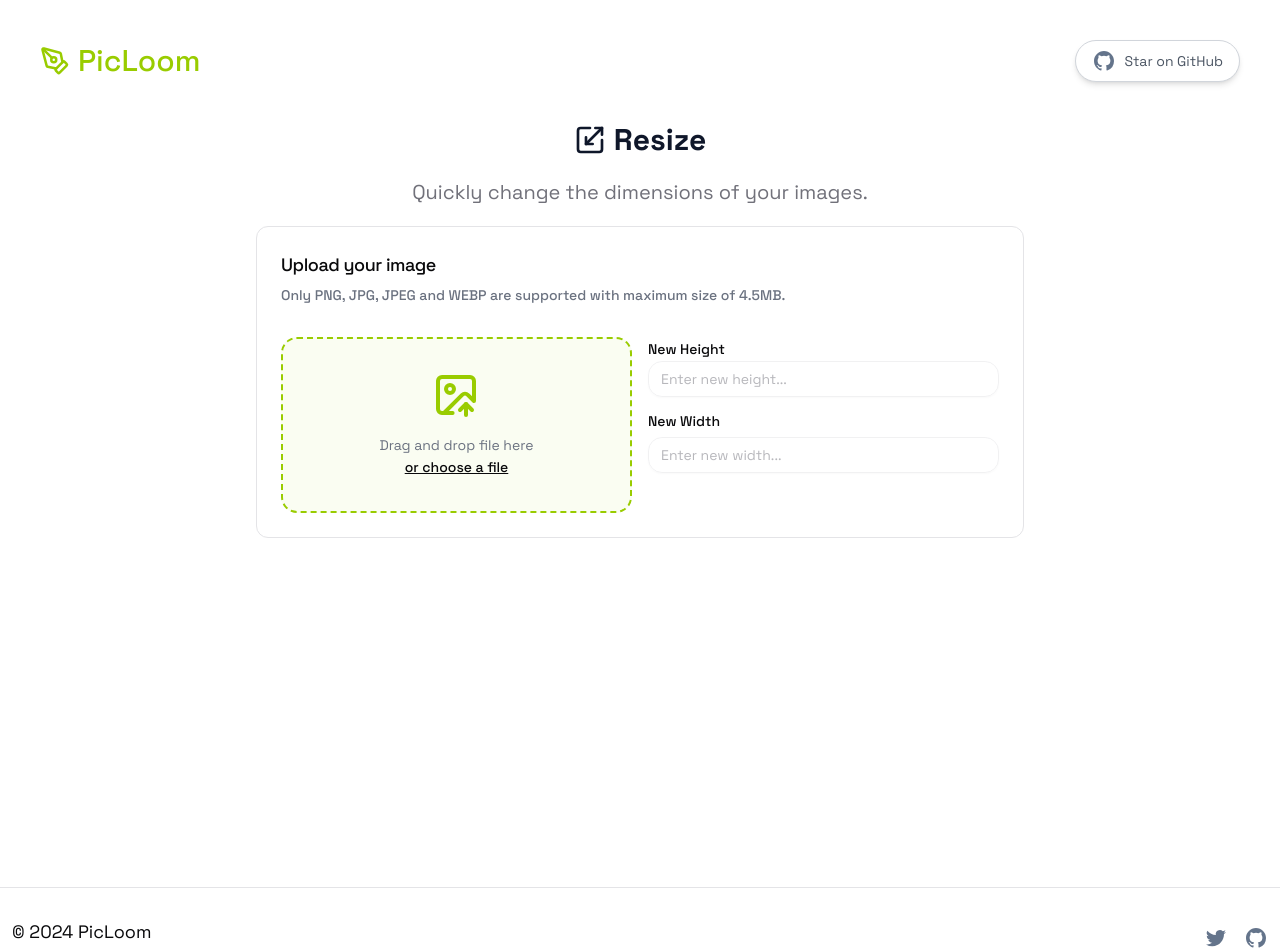
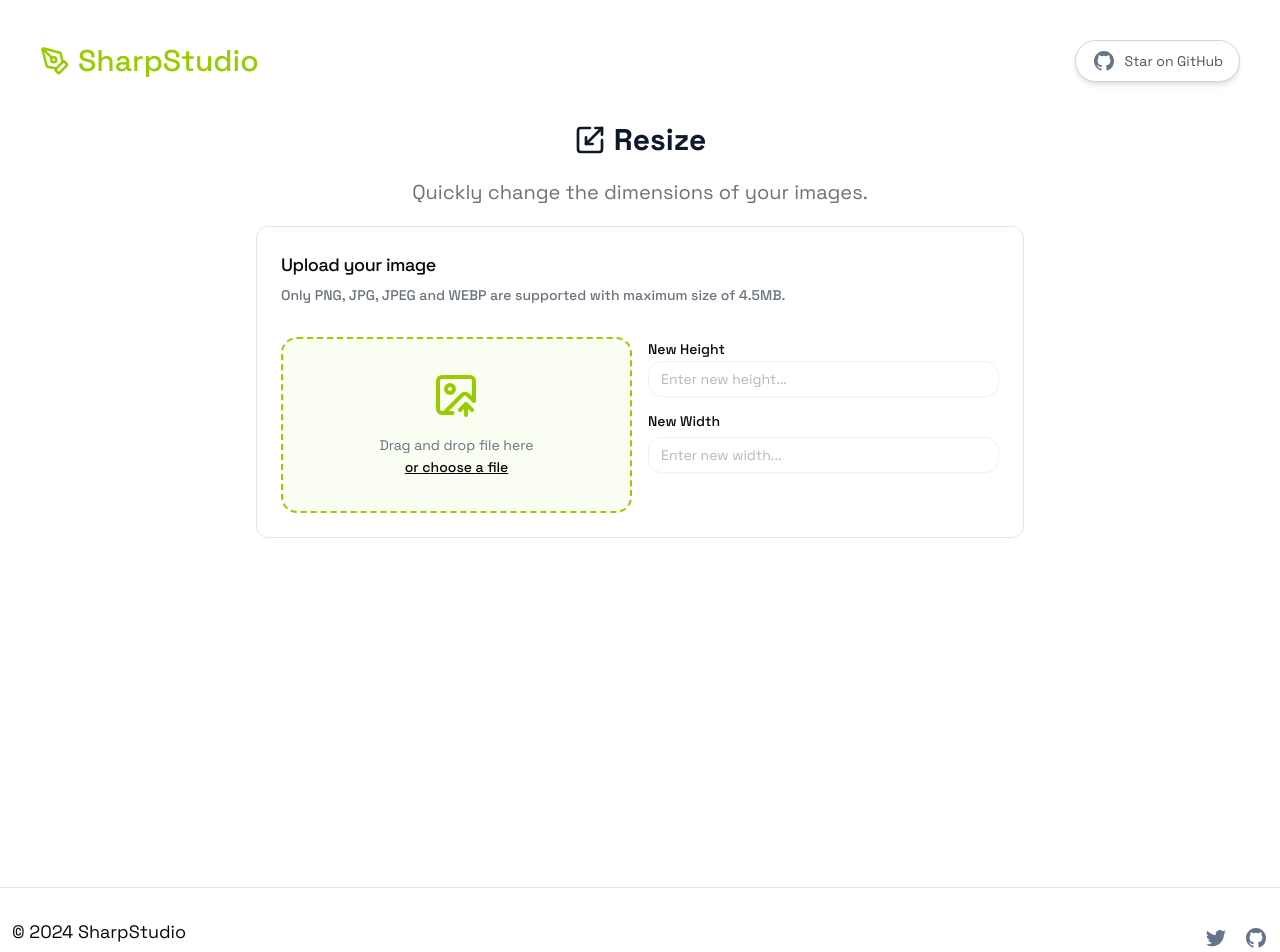
Before and after one commit to ahmedsomaa/sharp-studio, a Next.js app: page /resize in a window 1280 px wide. Shown: the top 952 px of the page. Built offline with nearby package versions, Linux system fonts and the light colour scheme.

Commit message:
change app name to sharp studio

```diff
--- a/components/Footer.tsx
+++ b/components/Footer.tsx
@@ -4,7 +4,7 @@ import Twitter from "./icons/Twitter";
 export default function Footer() {
   return (
     <footer className="container mx-auto my-5 flex h-16 flex-col items-center justify-between space-y-3 border-t px-3 pt-4 text-center sm:h-20 sm:flex-row sm:pt-2 md:text-lg">
-      <div>© {new Date().getFullYear()} PicLoom</div>
+      <div>© {new Date().getFullYear()} SharpStudio</div>
       <div className="flex space-x-4 pb-4 sm:pb-0">
         <a
           href="https://twitter.com/abokahfa"
--- a/components/Heading.tsx
+++ b/components/Heading.tsx
@@ -19,7 +19,7 @@ export default function Heading() {
 
       {/* Links */}
       <link rel="icon" href="/favicon.ico" />
-      <link rel="canonical" href="https://picloom.vercel.app" />
+      <link rel="canonical" href="https://sharp-studio.vercel.app" />
 
       {/* Open Graph */}
       <meta property="og:title" content="EditorSetup" />
@@ -27,14 +27,14 @@ export default function Heading() {
         property="og:description"
         content="Resize, convert and edit your images with precision and ease!"
       />
-      <meta property="og:url" content="https://picloom.vercel.app" />
+      <meta property="og:url" content="https://sharp-studio.vercel.app" />
       <meta property="og:image" content="/img/og-image.png" />
 
       {/* Twitter */}
       <meta name="twitter:card" content="summary_large_image" />
-      <meta name="twitter:site" content="https://picloom.vercel.app" />
+      <meta name="twitter:site" content="https://sharp-studio.vercel.app" />
       <meta name="twitter:creator" content="Ahmed Abu Qahf" />
-      <meta name="twitter:title" content="PicLoom" />
+      <meta name="twitter:title" content="SharpStudio" />
       <meta
         name="twitter:description"
         content="Resize, convert and edit your images with precision and ease!"
@@ -42,7 +42,7 @@ export default function Heading() {
       <meta name="twitter:image" content="/img/og-image.png" />
 
       {/* Title */}
-      <title>PicLoom</title>
+      <title>SharpStudio</title>
     </Head>
   );
 }
--- a/components/Logo.tsx
+++ b/components/Logo.tsx
@@ -4,7 +4,9 @@ export default function Logo() {
   return (
     <div className="flex flex-row items-center justify-center gap-2">
       <PenToolIcon size={30} className="text-primary" />
-      <h1 className="text-xl font-medium text-primary md:text-3xl">PicLoom</h1>
+      <h1 className="text-xl font-medium text-primary md:text-3xl">
+        SharpStudio
+      </h1>
     </div>
   );
 }
--- a/pages/compress.tsx
+++ b/pages/compress.tsx
@@ -99,7 +99,7 @@ export default function Compressor() {
         (Number(selectedImage?.size) - res.data.size) /
         Number(selectedImage?.size);
       toast.success("Compression Succeeded", {
-        description: `PicLoom just saved you ${Math.abs(
+        description: `SharpStudio just saved you ${Math.abs(
           percentage * 100
         ).toFixed(0)}%`,
       });
--- a/pages/convert.tsx
+++ b/pages/convert.tsx
@@ -110,7 +110,7 @@ export default function Converter() {
       setLoading(false);
       setConvertedImage(res.data.img);
       toast.success("Conversion Succeeded", {
-        description: `PicLoom successfully converted your image to ${options.format.toUpperCase()}`,
+        description: `SharpStudio successfully converted your image to ${options.format.toUpperCase()}`,
       });
     } catch (error) {
       setLoading(false);
--- a/pages/resize.tsx
+++ b/pages/resize.tsx
@@ -96,7 +96,7 @@ export default function Resizer() {
       setLoading(false);
       setResizedImage(res.data.img);
       toast.success("Resize Succeeded", {
-        description: `PicLoom successfully resized your image to ${dimensions.height}x${dimensions.width}`,
+        description: `SharpStudio successfully resized your image to ${dimensions.height}x${dimensions.width}`,
       });
     } catch (error) {
       setLoading(false);
```
